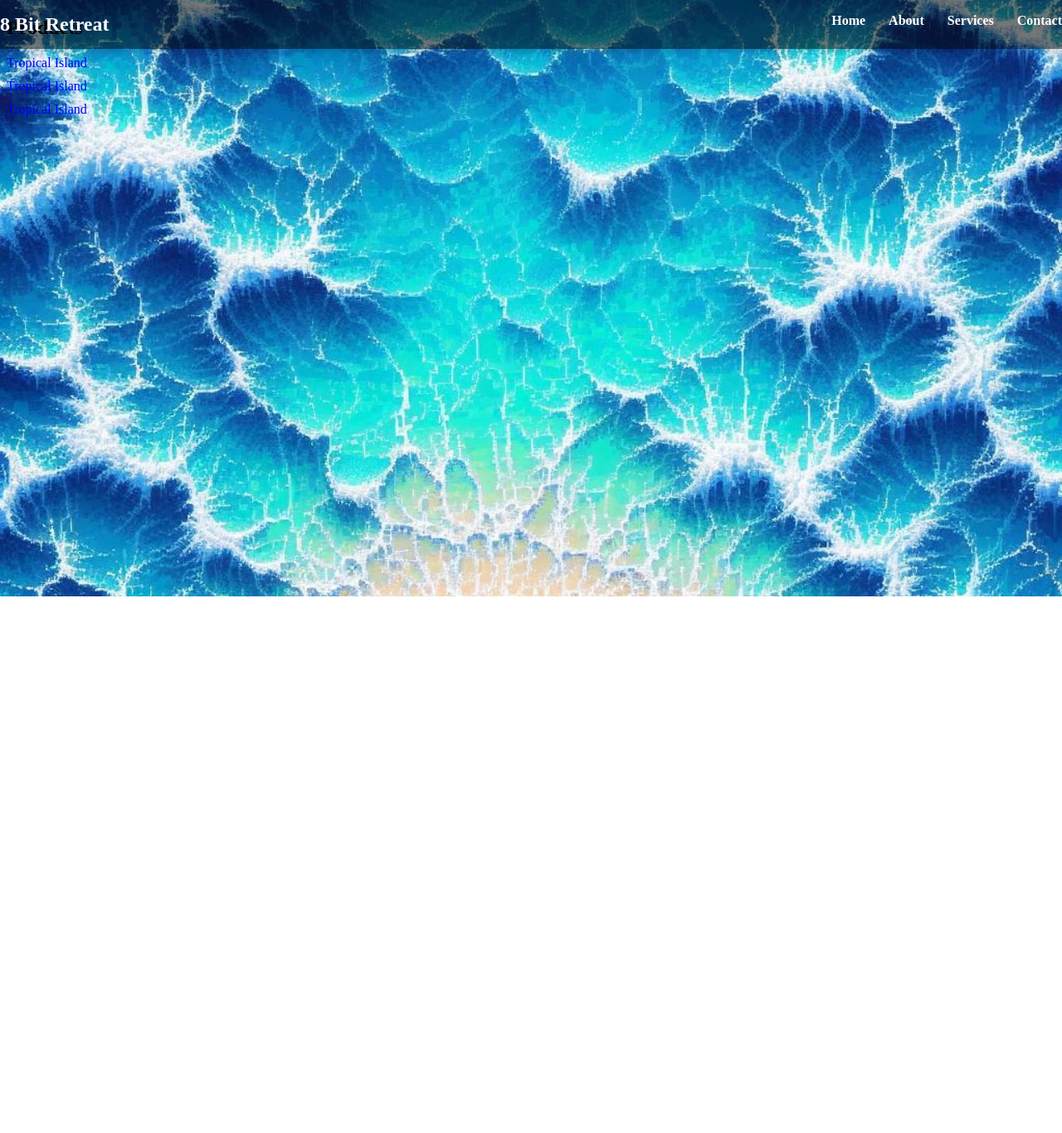
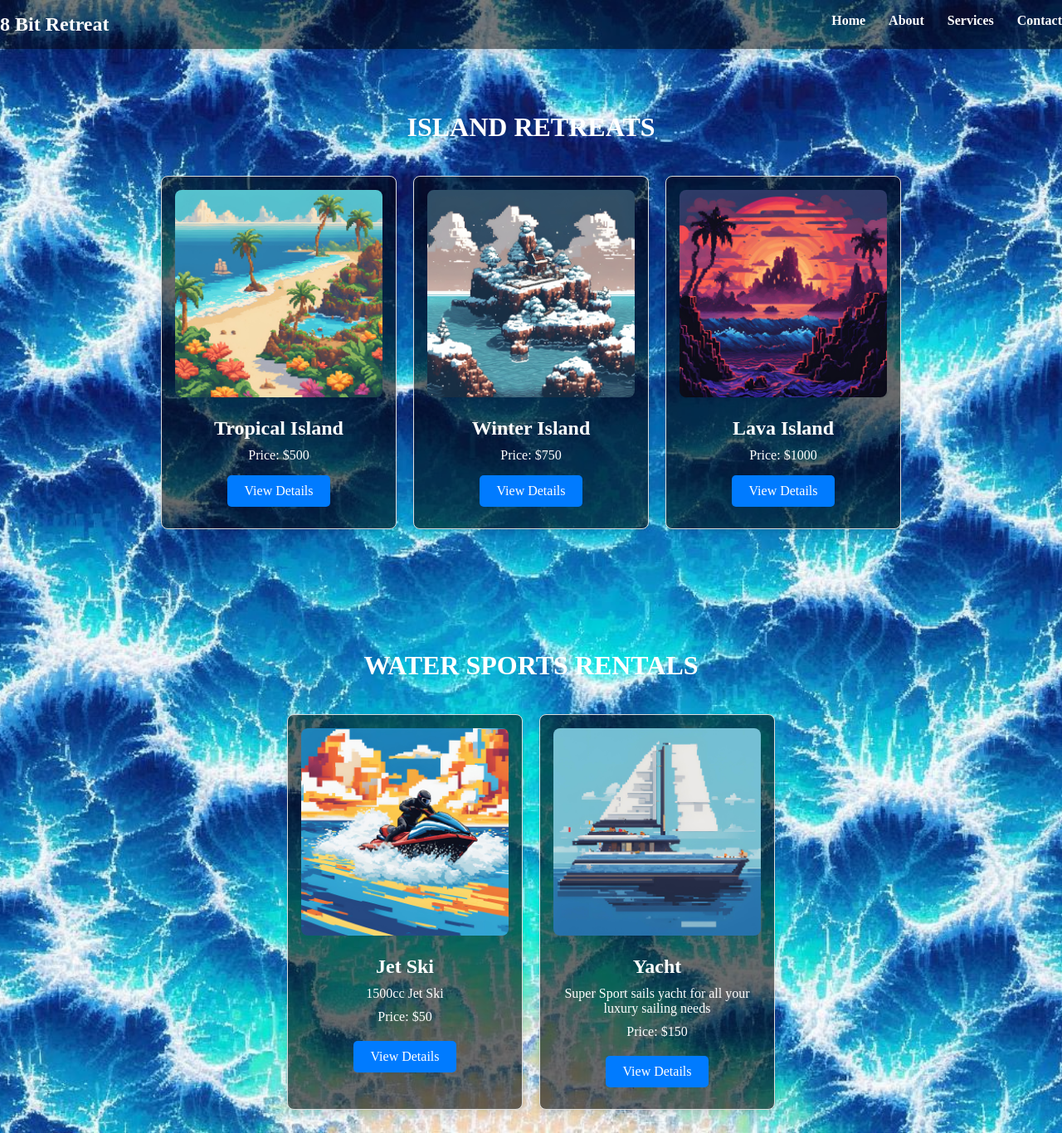
Before and after one commit to TheeJacobyyy/Pixel_Island, a Flask app: page / in a window 1280 px wide. Shown: the whole page at 83% size. Before the commit the page ends 719 px from the top, so only its background shows below. Run offline with Flask 3, Linux system fonts and the light colour scheme.

Commit message:
Second commit

```diff
--- a/app.py
+++ b/app.py
@@ -4,14 +4,18 @@ app = Flask(__name__)
 app.secret_key = 'kjasdlslkaslaksdjllkasldj'
 
 products = [
-    {'id': 1, 'name': 'Tropical Island', 'price': 500},
-    {'id': 2, 'name': 'Tropical Island', 'price': 750},
-    {'id': 3, 'name': 'Tropical Island', 'price': 1000},
+    {'id': 1, 'name': 'Tropical Island', 'price': 500, 'image': '8BitRetreatOne.jpg'},
+    {'id': 2, 'name': 'Winter Island', 'price': 750, 'image': 'WinterIsland.jpg'},
+    {'id': 3, 'name': 'Lava Island', 'price': 1000, 'image': 'LavaIsland.jpg'},
+]
+water_sports_section = [
+    {'id': 1, 'name': 'Jet Ski', 'description': '1500cc Jet Ski', 'price': 50, 'image': 'JetSki.jpg'},
+    {'id': 2, 'name': 'Yacht', 'description': 'Super Sport sails yacht for all your luxury sailing needs', 'price': 150, 'image': 'Yacht.jpg'}
 ]
 
 @app.route("/")
 def index():
-    return render_template("index.html", products=products)
+    return render_template("index.html", products=products, water_sports_section=water_sports_section)
 
 @app.route("/product/<int:id>")
 def product(id):
--- a/static/styles.css
+++ b/static/styles.css
@@ -56,36 +56,142 @@ a {
 .navbar .nav-links a:hover {
     color: rgb(255, 255, 255); /* Green color on hover */
 }
-.listings {
-    display: grid;
-    grid-template-columns: repeat(auto-fit, minmax(300px, 1fr));
+
+.products-section {
+    text-align: center;
+    margin: 0 auto;
+    padding-top: 100px;
+}
+
+.products-title {
+    font-size: 2em;
+    color: white;
+    margin-bottom: 20px;
+    text-transform: uppercase;
+    font-weight: bold;
+}
+
+.products-container {
+    display: flex;
+    flex-wrap: wrap;
     gap: 20px;
+    justify-content: center;
     padding: 20px;
 }
-.listing-card {
-    border: 1px solid #ccc;
+
+.product-card {
+    background: rgba(0, 0, 0, 0.571);
+    border: 1px solid #ddd;
     border-radius: 8px;
+    box-shadow: 0 4px 8px rgba(0, 0, 0, 0.1);
+    width: 250px;
+    padding: 16px;
+    text-align: center;
+    transition: transform 0.2s ease, box-shadow 0.2s ease;
 }
-.listing-card img {
-    max-width: 100%;
+
+.product-card:hover {
+    transform: scale(1.05);
+    box-shadow: 0 8px 16px rgba(0, 0, 0, 0.2);
+}
+
+.product-card img {
+    width: 100%;
+    height: auto;
     border-radius: 8px;
+    margin-bottom: 10px;
 }
-.listing-card h3 {
+
+.product-card h3 {
+    font-size: 1.5em;
     margin: 10px 0;
+    color: white;
 }
-.listing-card p {
-    margin: 8px 0;
-    color: #555;
+
+.product-card p {
+    color: white;
+    margin: 5px 0;
 }
-.listing-card a {
+
+.details-button {
     display: inline-block;
     margin-top: 10px;
-    padding: 8px 16px;
-    background: #007bff;
+    padding: 10px 20px;
+    background-color: #007bff;
     color: white;
     text-decoration: none;
-    border-radius: 4px;
+    border-radius: 5px;
+    transition: background-color 0.2s ease;
 }
-.listing-card a:hover {
-    background: #0056b3;
+
+.details-button:hover {
+    background-color: #0056b3;
 }
+
+.water-sports-section {
+    text-align: center;
+    margin: 0 auto;
+    padding-top: 100px;
+}
+
+.jet-ski-yachts-section {
+  text-align: center;
+  background-color: #f8f9fa; /* Light background for contrast */
+  padding: 60px 20px;
+}
+
+.section-title {
+    font-size: 2em;
+    color: white;
+    margin-bottom: 20px;
+    text-transform: uppercase;
+    font-weight: bold;
+}
+
+/* Listings Container */
+.listings-container {
+    display: flex;
+    flex-wrap: wrap;
+    gap: 20px;
+    justify-content: center;
+    padding: 20px;
+}
+
+.listing-card {
+    background: rgba(0, 0, 0, 0.571);
+    border: 1px solid #ddd;
+    border-radius: 8px;
+    box-shadow: 0 4px 8px rgba(0, 0, 0, 0.1);
+    width: 250px;
+    padding: 16px;
+    text-align: center;
+    transition: transform 0.2s ease, box-shadow 0.2s ease;
+}
+
+.listing-card img {
+    width: 100%;
+    height: auto;
+    border-radius: 8px;
+    margin-bottom: 10px;
+}
+
+.listing-card h3 {
+  font-size: 1.5em;
+  margin: 10px;
+  color: white;
+}
+
+.listing-card p {
+  margin: 10px;
+  color: white;
+}
+
+.details-button {
+  display: inline-block;
+  margin: 10px;
+  padding: 10px 20px;
+  background: #007bff;
+  color: #fff;
+  text-decoration: none;
+  border-radius: 5px;
+}
--- a/templates/index.html
+++ b/templates/index.html
@@ -18,15 +18,34 @@
             </div>
         </nav>
     </header>
-    <section>
-      <h2>Products</h2>
-      <ul>
+    <section class="products-section">
+      <h2 class="products-title">Island Retreats</h2>
+      <div class="products-container">
         {% for product in products %}
-          <li>
-            <a href="/product/{{ product['id'] }}">{{ product['name'] }}</a>
-          </li>
+          <div class="product-card">
+            <img src="{{ url_for('static', filename=product['image']) }}" alt="{{ product['name'] }}">
+            <h3>{{ product['name'] }}</h3>
+            <p>{{ product['description'] }}</p>
+            <p>Price: ${{product['price'] }}</p>
+            <a href='/product/{{ product['id'] }}' class="details-button">View Details</a>
+          </div>
         {% endfor %}
-      </ul>
+      </div>
+    </section>
+
+    <section class="water-sports-section">
+      <h2 class="section-title">Water Sports Rentals</h2>
+      <div class="listings-container">
+        {% for item in water_sports_section %}
+          <div class="listing-card">
+            <img src="{{ url_for('static', filename=item['image']) }}" alt="{{ item['name'] }}">
+            <h3>{{ item['name'] }}</h3>
+            <p>{{ item['description'] }}</p>
+            <p>Price: ${{ item['price'] }}</p>
+            <a href="/item/{{ item['id'] }}" class="details-button">View Details</a>
+          </div>
+        {% endfor %}
+      </div>
     </section>
 </body>
 </html>
```
Also changed, not shown: static/JetSki.jpg (added), static/LavaIsland.jpg (added), static/WinterIsland.jpg (added), static/Yacht.jpg (added).
